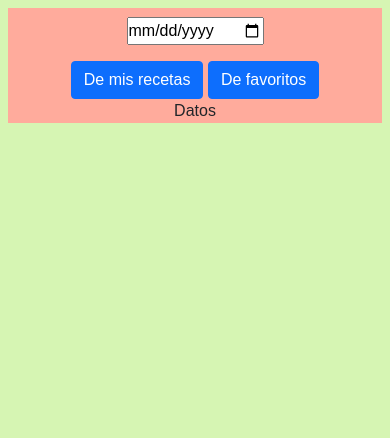
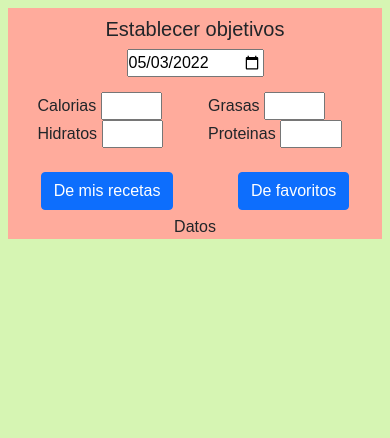
Before and after one commit to SeraPinaBarranco/ProyectoDAW, a PHP site: page /ProyectoDAW/mis_objetivos.php in a window 390 px wide. Shown: the part 54-492 px from the top of the page. Run offline with PHP 8.4, Linux system fonts and the light colour scheme; the visitor is signed in with stand-in values (Sample User, id 1); tables that the repository leaves empty or names only in its code hold one stand-in row (values such as "Sample post").

Commit message:
añadir recetas a objetivos

```diff
--- a/controller/listado_favoritas.php
+++ b/controller/listado_favoritas.php
@@ -1,24 +1,24 @@
 <?php
-    require_once "../model/basedatos.php";
+    // require_once "../model/basedatos.php";
 
-    //Listado de recetas que no son del usuario logado
+    // //Listado de recetas que no son del usuario logado
 
-    $id =$_POST['id_usuario'];
-    // $query= "SELECT f.id_favorita, f.id_rec, u.id_usuarios, r.nombre_receta, u.nick  FROM favoritas f, recetas r, usuarios u
-    //             WHERE r.id_recetas = f.id_rec
-    //             AND r.id_recetas = rp.id_r
-    //             AND rp.id_p = p.id_producto
-    //             AND f.id_usu= $id";
+    // $id =$_POST['id_usuario'];
+    // // $query= "SELECT f.id_favorita, f.id_rec, u.id_usuarios, r.nombre_receta, u.nick  FROM favoritas f, recetas r, usuarios u
+    // //             WHERE r.id_recetas = f.id_rec
+    // //             AND r.id_recetas = rp.id_r
+    // //             AND rp.id_p = p.id_producto
+    // //             AND f.id_usu= $id";
 
-    $query = "SELECT f.id_favorita, f.id_rec, u.id_usuarios, r.id_usuario, r.nombre_receta, u.nick  FROM favoritas f, recetas r, usuarios u
-                where f.id_rec = r.id_recetas
-                and f.id_usu = u.id_usuarios
-                and f.id_usu = $id";
+    // $query = "SELECT f.id_favorita, f.id_rec, u.id_usuarios, r.id_usuario, r.nombre_receta, u.nick  FROM favoritas f, recetas r, usuarios u
+    //             where f.id_rec = r.id_recetas
+    //             and f.id_usu = u.id_usuarios
+    //             and f.id_usu = $id";
 
-    $conn= connDB();
+    // $conn= connDB();
 
-    $res =listado($conn,$query);
+    // $res =listado($conn,$query);
 
-    echo (json_encode($res));
-    mysqli_close($conn);
+    // echo (json_encode($res));
+    // mysqli_close($conn);
 ?>
--- a/controller/listado_propias.php
+++ b/controller/listado_propias.php
@@ -1,17 +1,17 @@
 <?php
-    require_once "../model/basedatos.php";
+    // require_once "../model/basedatos.php";
 
-    //Listado de recetas que no son del usuario logado
+    // //Listado de recetas que no son del usuario logado
 
-    $id =$_POST['id_usuario'];
+    // $id =$_POST['id_usuario'];
 
-    $query = "SELECT  r.id_recetas, r.id_usuario, r.nombre_receta FROM recetas r
-                WHERE r.id_usuario = $id";
+    // $query = "SELECT  r.id_recetas, r.id_usuario, r.nombre_receta FROM recetas r
+    //             WHERE r.id_usuario = 23";
 
-    $conn= connDB();
+    // $conn= connDB();
 
-    $res =listado($conn,$query);
+    // $res =listado($conn,$query);
 
-    echo (json_encode($res));
-    mysqli_close($conn);
+    // echo (json_encode($res));
+    // mysqli_close($conn);
 ?>
--- /dev/null
+++ b/js/configuracion.js
@@ -0,0 +1,21 @@
+  // Import the functions you need from the SDKs you need
+  import { initializeApp } from "https://www.gstatic.com/firebasejs/9.7.0/firebase-app.js";
+  import { getAnalytics } from "https://www.gstatic.com/firebasejs/9.7.0/firebase-analytics.js";
+  // TODO: Add SDKs for Firebase products that you want to use
+  // https://firebase.google.com/docs/web/setup#available-libraries
+
+  // Your web app's Firebase configuration
+  // For Firebase JS SDK v7.20.0 and later, measurementId is optional
+  const firebaseConfig = {
+    apiKey: "AIzaSyCCArJFLg2iCmxctUWB0QAiZXQRuv4kiNA",
+    authDomain: "proyectodaw-4bc87.firebaseapp.com",
+    projectId: "proyectodaw-4bc87",
+    storageBucket: "proyectodaw-4bc87.appspot.com",
+    messagingSenderId: "438054642270",
+    appId: "1:438054642270:web:ad0fa8d2ec861a910e0acf",
+    measurementId: "G-M3CT0QW94M"
+  };
+
+  // Initialize Firebase
+  const app = initializeApp(firebaseConfig);
+  const analytics = getAnalytics(app);
--- a/mis_objetivos.php
+++ b/mis_objetivos.php
@@ -1,6 +1,29 @@
 <?php
 session_start();
-//echo $_SESSION['nombre'];
+require_once "model/basedatos.php";
+
+// ! LISTADO DE PROPIAS
+
+$id =$_SESSION['id_usuario'];
+
+$query = "SELECT  r.id_recetas, r.id_usuario, r.nombre_receta FROM recetas r
+            WHERE r.id_usuario = $id";
+
+$conn= connDB();
+
+$res =selectBBDD($conn,$query); //^ aqui estan las RECETAS PROPIAS
+
+// ! LISTADO DE FAVORITAS
+
+    $query = "SELECT f.id_favorita, f.id_rec, u.id_usuarios, r.id_usuario, r.nombre_receta, u.nick  FROM favoritas f, recetas r, usuarios u
+                where f.id_rec = r.id_recetas
+                and f.id_usu = u.id_usuarios
+                and f.id_usu = $id";
+
+    $fav =selectBBDD($conn,$query); //^ aqui estan las RECETAS FAVORITAS
+
+    //echo (json_encode($res));
+    mysqli_close($conn);
 
 ?>
 
@@ -11,7 +34,7 @@ session_start();
 <script src="https://code.jquery.com/jquery-3.6.0.min.js" integrity="sha256-/xUj+3OJU5yExlq6GSYGSHk7tPXikynS7ogEvDej/m4=" crossorigin="anonymous"></script>
 <link rel="stylesheet" href="styles/objetivos.css">
 <link rel="stylesheet" href="styles/data-tables.css">
-<script src="js/objetivos.js" defer></script>
+
 </head>
 
 <body>
@@ -19,10 +42,36 @@ session_start();
 
     <div class="contenedor">
         <div class="col1">
-            <div>
+            <h5>Establecer objetivos</h5>
+            <div class="div-fecha">
                 <input type="date" name="fecha" id="fecha">
             </div>
-            <div class="mt-3">
+            <div class="cantidades-objetivo mb-4">
+                <ul class="ul-cantidades-objetivo">
+                    <li>
+                        <label for="objCal">Calorias
+                            <input class="objetivo" type="number" name="objCal" id="objCal" require>
+                        </label>
+                    </li>
+                    <li>
+                        <label for="objGra">Grasas
+                            <input class="objetivo" type="number" name="objGra" id="objGra" require>
+                        </label>
+                    </li>
+                    <li>
+                        <label for="objHid">Hidratos
+                            <input class="objetivo" type="number" name="objHid" id="objHid" require>
+                        </label>
+                    </li>
+                    <li>
+                        <label for="objPro">Proteinas
+                            <input class="objetivo" type="number" name="objPro" id="objPro" require>
+                        </label>
+                    </li>
+                </ul>
+
+            </div>
+            <div class="botones mt-3">
                <button class="btn-mis btn btn-primary">De mis recetas</button>
                <button class="btn-fav btn btn-primary">De favoritos</button>
             </div>
@@ -50,7 +99,16 @@ session_start();
                             </tr>
                         </thead>
                         <tbody>
-
+                            <?php
+                                while($fila = mysqli_fetch_assoc($fav)){
+                                    echo "<tr>";
+                                    echo "<td class='id_rec' hidden>" . $fila['id_rec'] ."</td>";
+                                    echo "<td class='id_usuarios' hidden>" . $fila['id_usuarios'] ."</td>";
+                                    echo "<td>" . $fila['nombre_receta'] ."</td>";
+                                    echo "<td><button><img src='assets/plus.png'></button></td>";
+                                    echo "</tr>";
+                                 }
+                            ?>
                         </tbody>
                     </table>
 
@@ -66,7 +124,7 @@ session_start();
                 <h3>Elegir recetas</h3>
             </div>
             <div class="tabla-recetas">
-                <h4>Mis favoritas</h4>
+                <h4>Mis recetas</h4>
                 <div class="div-tabla">
                     <table class="tabla">
                         <thead>
@@ -77,6 +135,16 @@ session_start();
                             </tr>
                         </thead>
                         <tbody>
+                            <?php
+                                while($fila = mysqli_fetch_assoc($res)){
+                                    echo "<tr>";
+                                    echo "<td class='id_receta' hidden>" . $fila['id_recetas'] ."</td>";
+                                    echo "<td class='id_usuario' hidden>" . $fila['id_usuario'] ."</td>";
+                                    echo "<td>" . $fila['nombre_receta'] ."</td>";
+                                    echo "<td><button><img src='assets/plus.png'></button></td>";
+                                    echo "</tr>";
+                                 }
+                            ?>
 
                         </tbody>
                     </table>
@@ -92,6 +160,8 @@ session_start();
 
     <?php include_once "templates/pie.html" ?>
 </body>
+<script src="js/objetivos.js" defer></script>
+<script src="js/configuracion.js" defer></script>
 <script src="js/data-tables.js"></script>
 
 </html>
--- a/styles/objetivos.css
+++ b/styles/objetivos.css
@@ -1,3 +1,6 @@
+/* {
+    border: 1px solid red;
+} */
 body{
     background-color: #d6f5b3;
 }
@@ -7,16 +10,36 @@ body{
     background-color: #d6f5b3;
 }
 
+.objetivo{
+    width: 12vw;
+}
+
+.div-fecha{
+    margin-bottom: 3vh;
+}
+
+.ul-cantidades-objetivo{
+    display: flex;
+    flex-wrap: wrap;
+    justify-content: space-between;
+}
+.ul-cantidades-objetivo li{
+    width: 15vw;
+}
+
 .col2, .col3{
     display: none;
-}
-.col1, .col2, .col3{
-    padding-top: 1vh;
-    flex: 1 1 350px;
+    flex: 1 1 150px;
     text-align: center;
     background-color: #ffab9c;
     margin: 1vh;
-
+}
+.col1{
+    padding-top: 1vh;
+    flex: 1 1 450px;
+    text-align: center;
+    background-color: #ffab9c;
+    margin: 1vh;
 }
 
 .tabla{
@@ -32,23 +55,50 @@ body{
 .tabla tbody tr:nth-child(2n+0){
     background-color: #eaede7;
 }
+td{
+    padding: 0.5vh;
+}
+td>button{
+    background-color: transparent;
+    border: none;
+}
 
-
-/* @media only screen and (max-width: 900px) {
-    .col1, .col2{
+@media only screen and (max-width: 900px) {
+    /* .col1, .col2{
 
         position: relative;
         margin-left: 0px;
         margin-bottom: 2vh;
         width: 100vw;
+    } */
+    .ul-cantidades-objetivo{
+        width: 100%;
+        display: flex;
+        flex-wrap: wrap;
+        justify-content:space-between;
+    }
+    .ul-cantidades-objetivo li{
+        width: 23vw;
+    }
+    .ul-cantidades-objetivo li label input{
+        width: 45%;
     }
 }
 
 @media only screen and (max-width: 600px) {
-    .col1, .col2{
+    /* .col1, .col2{
         position: relative;
         margin-left: 0px;
         margin-bottom: 2vh;
         width: 100vw;
+    } */
+    .ul-cantidades-objetivo{
+        display: flex;
+        flex-wrap: wrap;
+        justify-content:space-around;
     }
-  } */
+    .ul-cantidades-objetivo li{
+        width: 35vw;
+    }
+
+  }
```
Also changed, not shown: js/objetivos.js (+150 -107 lines).
